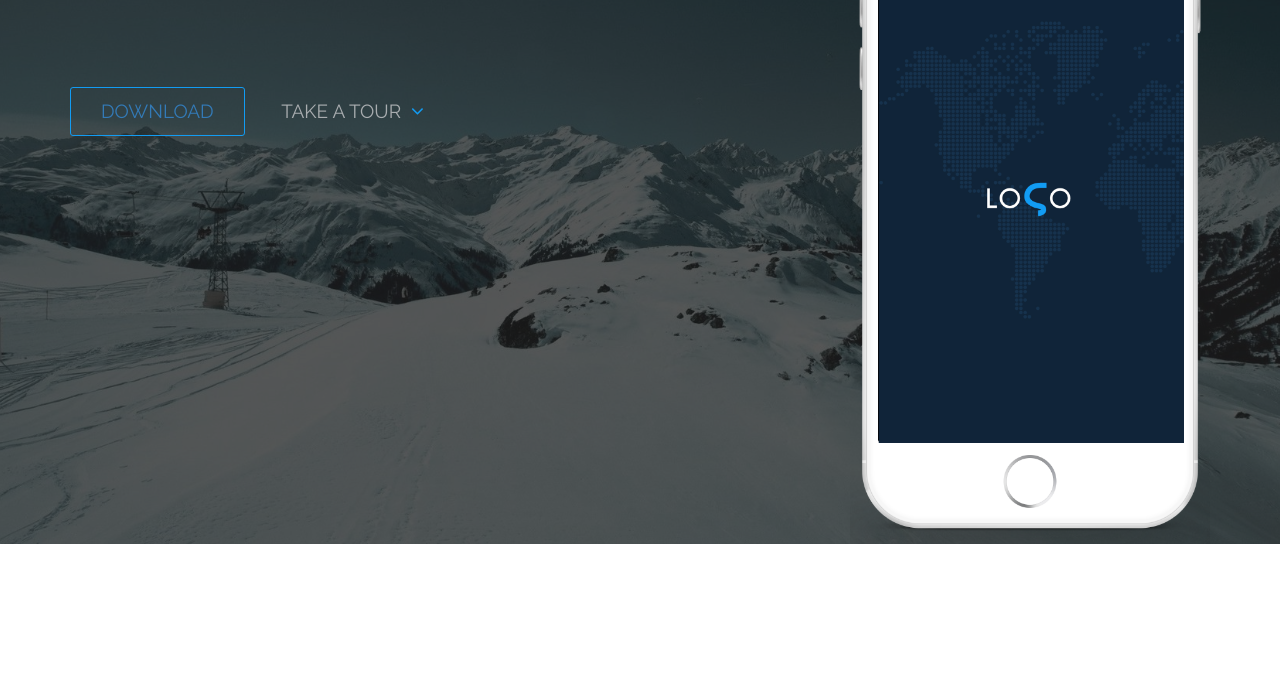
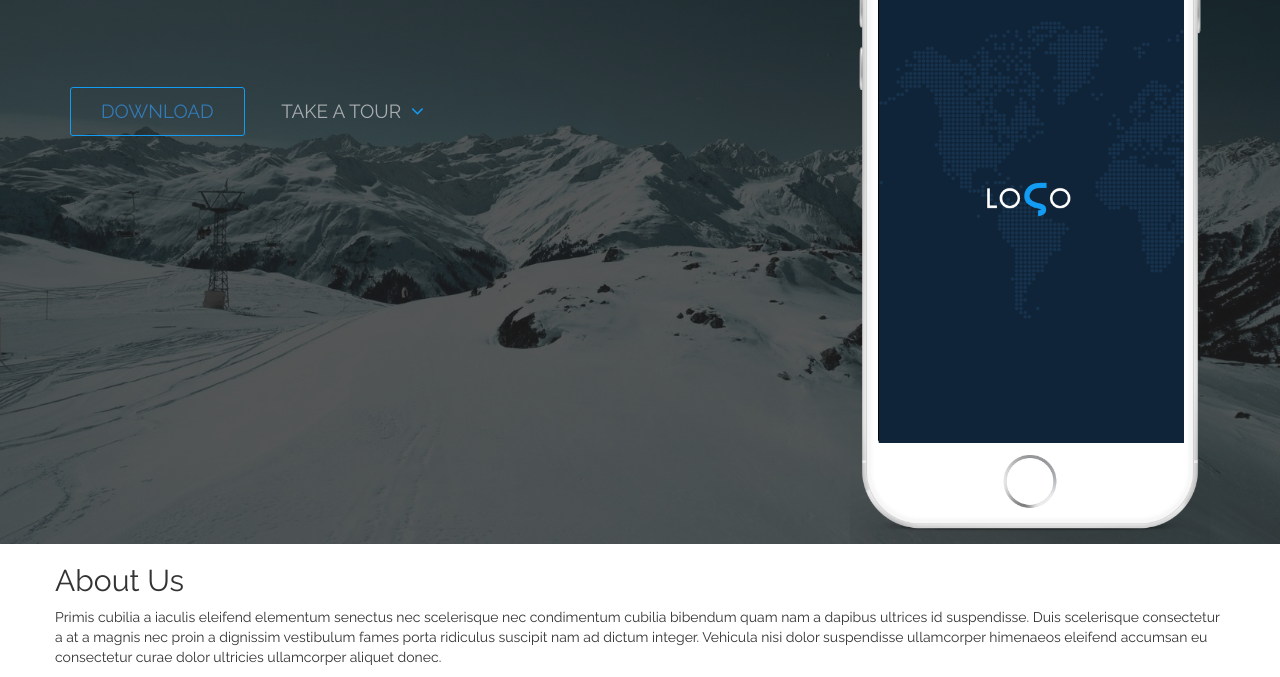
Before and after one commit to rahmona-henry/responsiveapp, a website: page client/index.html in a window 1280 px wide. Shown: the part 291-968 px from the top of the page. Before the commit the page ends 835 px from the top, so only its background shows below. Drawn offline with nearby package versions, Linux system fonts and the light colour scheme.

Commit message:
start about us section

```diff
--- a/client/index.html
+++ b/client/index.html
@@ -69,8 +69,30 @@
 </div>
   </header>
 
+<!--About Us-->
+  <section>
+
+    <div class="container">
+      <div class="row">
+        <div class="col-md-10-offset-1">
+          <!--About us title and description-->
+
+          <div class="section-title">
+            <h2> About Us</h2>
+            <p>Primis cubilia a iaculis eleifend elementum senectus nec scelerisque nec condimentum cubilia bibendum quam nam a dapibus ultrices id suspendisse. Duis scelerisque consectetur a at a magnis nec proin a dignissim vestibulum fames porta ridiculus suscipit nam ad dictum integer. Vehicula nisi dolor suspendisse ullamcorper himenaeos eleifend accumsan eu consectetur curae dolor ultricies ullamcorper aliquet donec.</p>
+
+         </div>
+       </div>
+      </div>
+    </div>
+    <div class="choose-us-wrapper">
+
+      <div class="choose-us-wrapper">
+      </div>
+    </div>
 
 
+</section>
 
 
 
```
